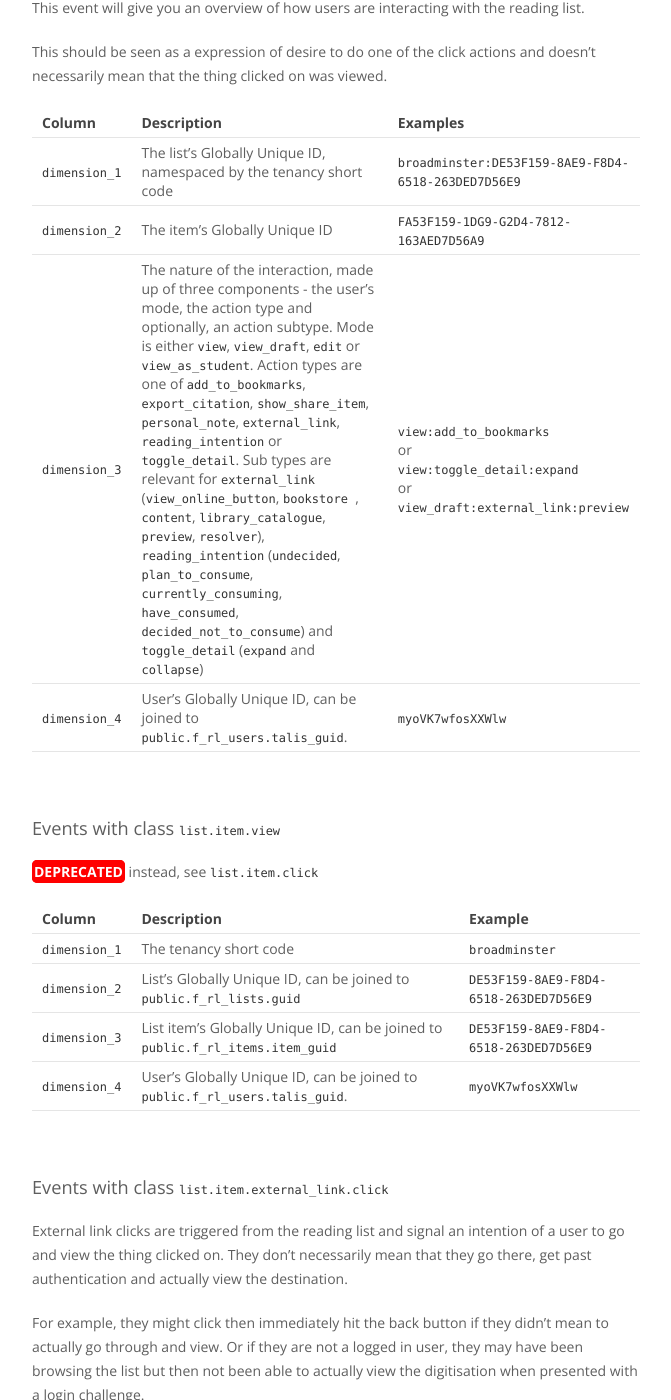
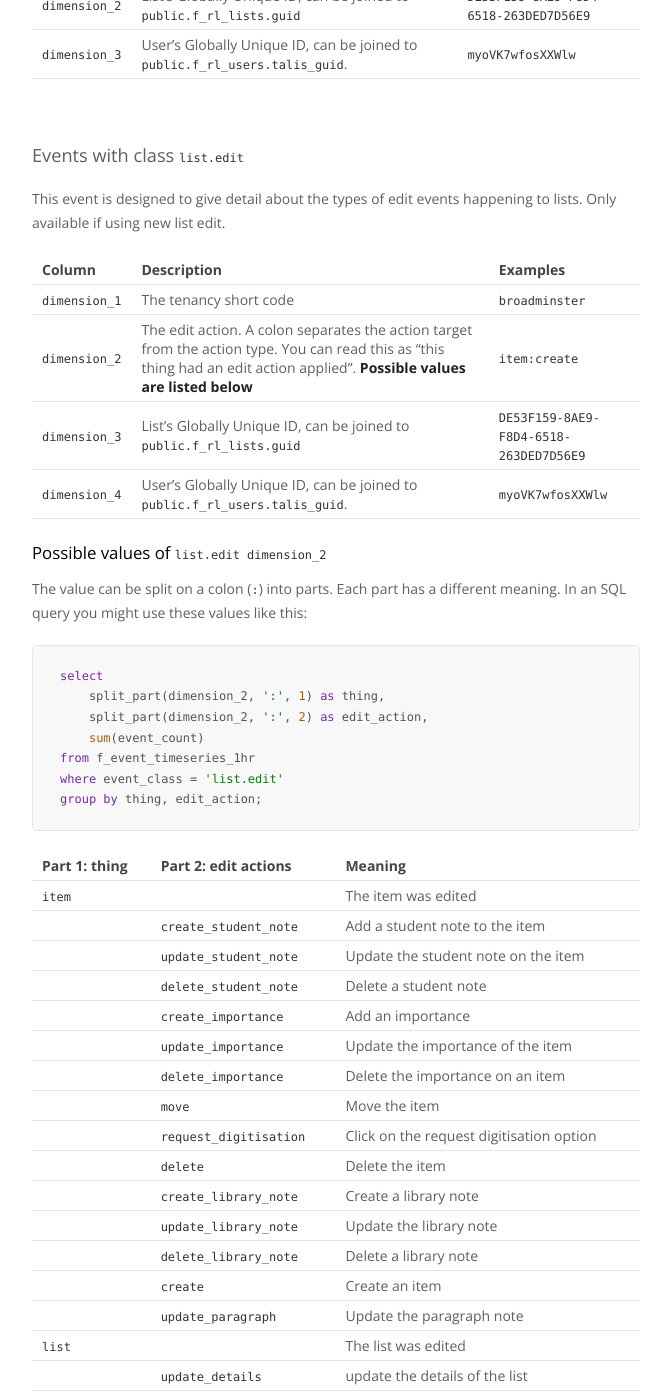
Before and after one commit to techfromsage/advanced-mis, a Jekyll site: the page built from topics/timeseries.md, in a window 1280 px wide and 1400 px high, scrolled down 8045 px. Shown: the whole window, without its empty margins (375-1046 px from the left). Built offline with Jekyll 4.4.1, drawn with Linux system fonts in a browser that asks for light colours; nearby versions of some CDN libraries; some of the changed text lies outside the part shown.

Commit message:
Listed out possible values for each of three event classes.

````diff
--- a/topics/timeseries.md
+++ b/topics/timeseries.md
@@ -265,8 +265,31 @@ This event also allows you to identify whether the user followed a link to the l
 | --- | --- | --- |
 | `dimension_1` | The list's Globally Unique ID, namespaced by the tenancy short code | `broadminster:DE53F159-8AE9-F8D4-6518-263DED7D56E9` |
 | `dimension_2` | The user's entry point to the list - could be a item, section or the whole list. The ID of the entry point is namespaced with `item`, `section` or `list` |  `list:DE53F159-8AE9-F8D4-6518-263DED7D56E9`<br/> or <br/>`item:FA53F159-1DG9-G2D4-7812-163AED7D56R9`<br/> or <br/>`section:AA93F159-1AG9-A2D8-7812-163AED7A58A1` |
-| `dimension_3` | The user's mode (either `view`, `view_draft`, `edit` or `view_as_student`, the latter being an editor viewing the list as a student) combined with the launch method (either `direct` or `lti`) | `view:lti` |
+| `dimension_3` | The user's mode and launch methods. __See below for possible values__ | `view:lti` |
 | `dimension_4` | User's Globally Unique ID, can be joined to [`public.f_rl_users.talis_guid`]({{ site.baseurl }}/topics/users.html). | `myoVK7wfosXXWlw` |
+
+#### Possible values of `list.entry_point dimension_3`
+The value can be split on a colon (`:`) into parts. Each part has a different meaning. In an SQL query you might use these values like this:
+
+```redshift
+select
+    split_part(dimension_3, ':', 1) as view_mode,
+    split_part(dimension_3, ':', 2) as launch_method,
+    sum(event_count)
+from f_event_timeseries_1hr
+where event_class = 'list.entry_point'
+group by view_mode, launch_method;
+```
+
+| Part 1: mode | Part 2: Launch method | Meaning |
+| --- | --- | --- |
+|  view || The user was not logged in or was logged in but not a list editor (usually a student) |
+|  edit || The user was logged in as a list editor (usually faculty or library staff) |
+|  view_draft || The user was logged in and could see the draft but not edit it (usually faculty or library staff) |
+|  view_as_student || The user was logged in and was an editor who chose to view the list as a student (usually faculty or library staff) |
+| | lti | The request came from the LTI integration with the learning system |
+| | direct | The request came directly |
+
 
 <br/>
 <a name="list-view"></a>
@@ -291,9 +314,48 @@ This event is designed to give detail about the types of edit events happening t
 | Column | Description | Examples |
 | --- | --- | --- |
 | `dimension_1` | The tenancy short code |`broadminster` |
-| `dimension_2` | The edit action. A colon separates the action target from the action type. You can read this as "this thing had an edit action applied"| `item:create` |
+| `dimension_2` | The edit action. A colon separates the action target from the action type. You can read this as "this thing had an edit action applied". __Possible values are listed below__ | `item:create` |
 | `dimension_3` | List's Globally Unique ID, can be joined to [`public.f_rl_lists.guid`]({{ site.baseurl }}/topics/lists.html)   | `DE53F159-8AE9-F8D4-6518-263DED7D56E9`
 | `dimension_4` | User's Globally Unique ID, can be joined to [`public.f_rl_users.talis_guid`]({{ site.baseurl }}/topics/users.html). | `myoVK7wfosXXWlw` |
+
+#### Possible values of `list.edit dimension_2`
+The value can be split on a colon (`:`) into parts. Each part has a different meaning. In an SQL query you might use these values like this:
+
+```redshift
+select
+    split_part(dimension_2, ':', 1) as thing,
+    split_part(dimension_2, ':', 2) as edit_action,
+    sum(event_count)
+from f_event_timeseries_1hr
+where event_class = 'list.edit'
+group by thing, edit_action;
+```
+
+| Part 1: thing | Part 2: edit actions | Meaning |
+| --- | --- | --- |
+| `item` | | The item was edited |
+| | `create_student_note` | Add a student note to the item |
+| | `update_student_note` | Update the student note on the item |
+| | `delete_student_note` | Delete a student note|
+| | `create_importance` | Add an importance |
+| | `update_importance` | Update the importance of the item|
+| | `delete_importance` | Delete the importance on an item |
+| | `move` | Move the item |
+| | `request_digitisation` | Click on the request digitisation option |
+| | `delete` | Delete the item |
+| | `create_library_note` | Create a library note |
+| | `update_library_note` | Update the library note |
+| | `delete_library_note` | Delete a library note |
+| | `create` | Create an item |
+| | `update_paragraph` | Update the paragraph note|
+| `list` | | The list was edited |
+| | `update_details` | update the details of the list |
+| `section` | | The section was edited |
+| | `create` | Create a section|
+| | `update` | Update a section|
+| | `delete` | Delete a section|
+| | `move` | Move a section|
+
 
 <br/>
 <a name="list-item-click"></a>
@@ -310,8 +372,52 @@ This should be seen as a expression of desire to do one of the click actions and
 | --- | --- | --- |
 | `dimension_1` | The list's Globally Unique ID, namespaced by the tenancy short code | `broadminster:DE53F159-8AE9-F8D4-6518-263DED7D56E9` |
 | `dimension_2` | The item's Globally Unique ID | `FA53F159-1DG9-G2D4-7812-163AED7D56A9` |
-| `dimension_3` | The nature of the interaction, made up of three components - the user's mode, the action type and optionally, an action subtype. Mode is either `view`, `view_draft`, `edit` or `view_as_student`. Action types are one of `add_to_bookmarks`, `export_citation`, `show_share_item`, `personal_note`, `external_link`, `reading_intention` or `toggle_detail`. Sub types are relevant for `external_link` (`view_online_button`, `bookstore `, `content`, `library_catalogue`, `preview`, `resolver`), `reading_intention` (`undecided`, `plan_to_consume`, `currently_consuming`, `have_consumed`, `decided_not_to_consume`) and `toggle_detail` (`expand` and `collapse`) | `view:add_to_bookmarks`<br> or <br>`view:toggle_detail:expand`<br> or <br>`view_draft:external_link:preview` |
+| `dimension_3` | The nature of the interaction, made up of three components - the user's mode, the action type and optionally, an action subtype. __See below for possible values__ | `view:add_to_bookmarks`<br> or <br>`view:toggle_detail:expand`<br> or <br>`view_draft:external_link:preview` |
 | `dimension_4` | User's Globally Unique ID, can be joined to [`public.f_rl_users.talis_guid`]({{ site.baseurl }}/topics/users.html). | `myoVK7wfosXXWlw` |
+
+#### Possible values of `list.item.click dimension_3`
+
+The value can be split on a colon (`:`) into parts. Each part has a different meaning. In SQL you might use it in a query like this:
+
+```redshift
+select
+   split_part(dimension_3, ':', 1) as view_mode,
+   split_part(dimension_3, ':', 2) as action,
+   split_part(dimension_3, ':', 3) as sub_action,
+   sum(event_count)
+from f_event_timeseries_1hr
+where event_class = 'list.item.click'
+group by view_mode, action, sub_action;
+```
+
+| Part 1: mode  | Part 2: Action | Part 3: Sub action | Meaning |
+|:---|:---|:---|:---|
+| `view`|   |   | The user was not logged in or was logged in but not a list editor (usually a student) |
+| `edit`|   |   | The user was logged in as a list editor (usually faculty or library staff) |
+| `view_draft`|   |   |The user was logged in and could see the draft but not edit it (usually faculty or library staff) |
+| `view_as_student` |   |   |The user was logged in and was an editor who chose to view the list as a student (usually faculty or library staff) |
+|   | `add_to_bookmarks` |   | A click on the 'add to my bookmarks' menu entry|
+|   |`export_citation` |   | A click on the export citeation menu entry |
+|   | `show_share_item` |   | A click on the share item menu entry|
+|   | `personal_note` | has sub actions | Personal notes are added by students and only visible to the user adding the note |
+|   | | `update`| add or update a personal note|
+|   | | `delete`| delete a personal note|
+|   | `external_link` | has sub actions| Clicks on links that will take you out of the reading list to an external resource |
+|   | | `view_online_button`| A click on the _view online_ button. This will be whichever link has been selected for that button |
+|   | | `bookstore ` | A click on a link to a bookstore |
+|   | | `content`| A click on a link to a digitisation (scan) |
+|   | | `library_catalogue`| A click on a link to the library catalogue |
+|   | | `preview` | A click on a link to Google Preview |
+|   | | `resolver` | A click on a link to an OpenURL resolver|
+|   | `reading_intention` | has sub actions | A click on a reading intention button |
+|   | | `undecided` | Chose 'undecided' from the menu |
+|   | | `plan_to_consume` | Chose 'Will read' from the menu |
+|   | | `have_consumed` | Chose 'Have read' from the menu |
+|   | | `decided_not_to_consume` | chose 'won't read' from the menu |
+|   | | `currently_consuming` | Chose 'reading now' from the menu |
+|   | `toggle_detail` | has sub actions | A click on the item title to view expanded details |
+|   | | `expand` | A click to expand the item details|
+|   | | `collapse` | A click to collapse the item details|
 
 <br/>
 <a name="list-item-view"></a>
````
